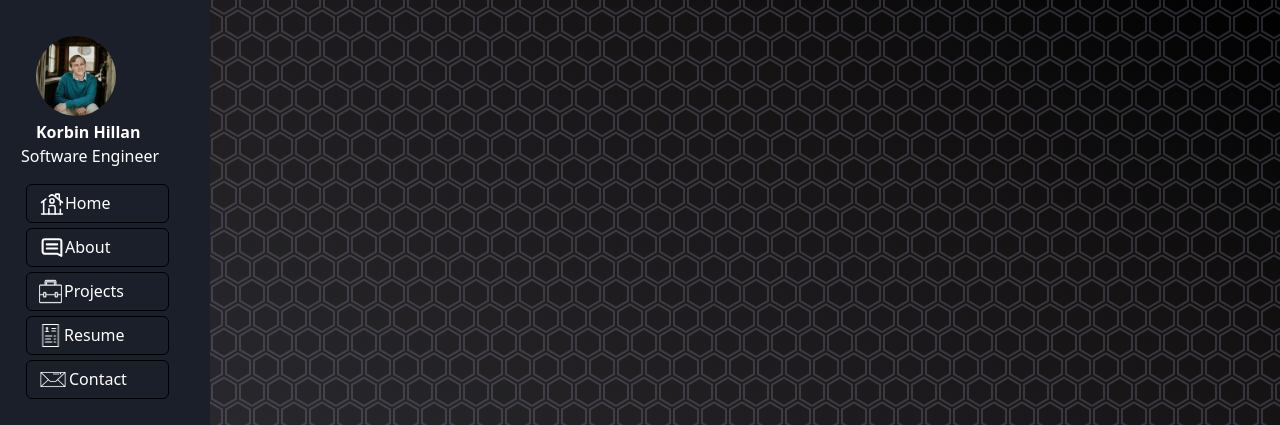
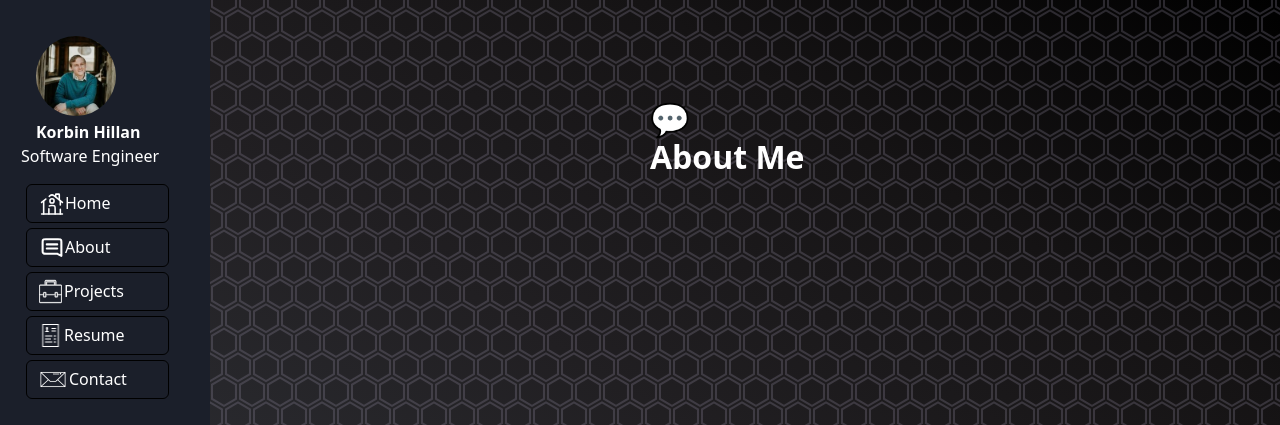
Before and after one commit to Korbin101lee/Resume, a plain HTML site: page html/aboutMe.html in a window 1280 px wide. Shown: the top 425 px of the page. Drawn offline with nearby package versions, Linux system fonts and the light colour scheme.

Commit message:
Update aboutMe.html

```diff
--- a/html/aboutMe.html
+++ b/html/aboutMe.html
@@ -25,7 +25,12 @@
             padding: 4.5vh;
             position: fixed;
         }
-
+        .home {
+            height: 100px;
+            margin-left: 650px;
+            margin-top: 100px;
+            position: fixed;
+        }
     body{
       width: 100vw;
       height: 100vh;
@@ -53,6 +58,11 @@
 
   </div>
 
+  <div class="home">
+    <h2 class="text-white fw-bold m-0  ">💬<br>About Me</h2>
+    <p class="text-white homeText"></p>
+  </div>
+
 
 </body>
 </html>
```
